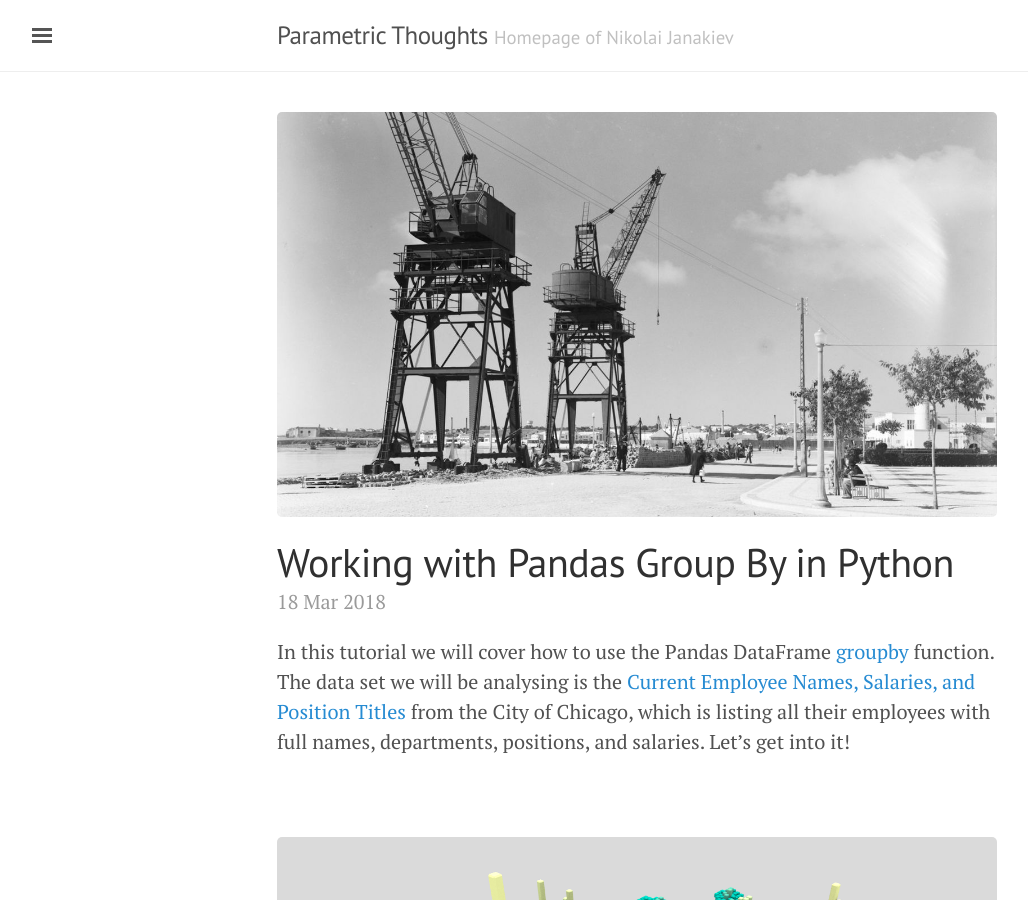
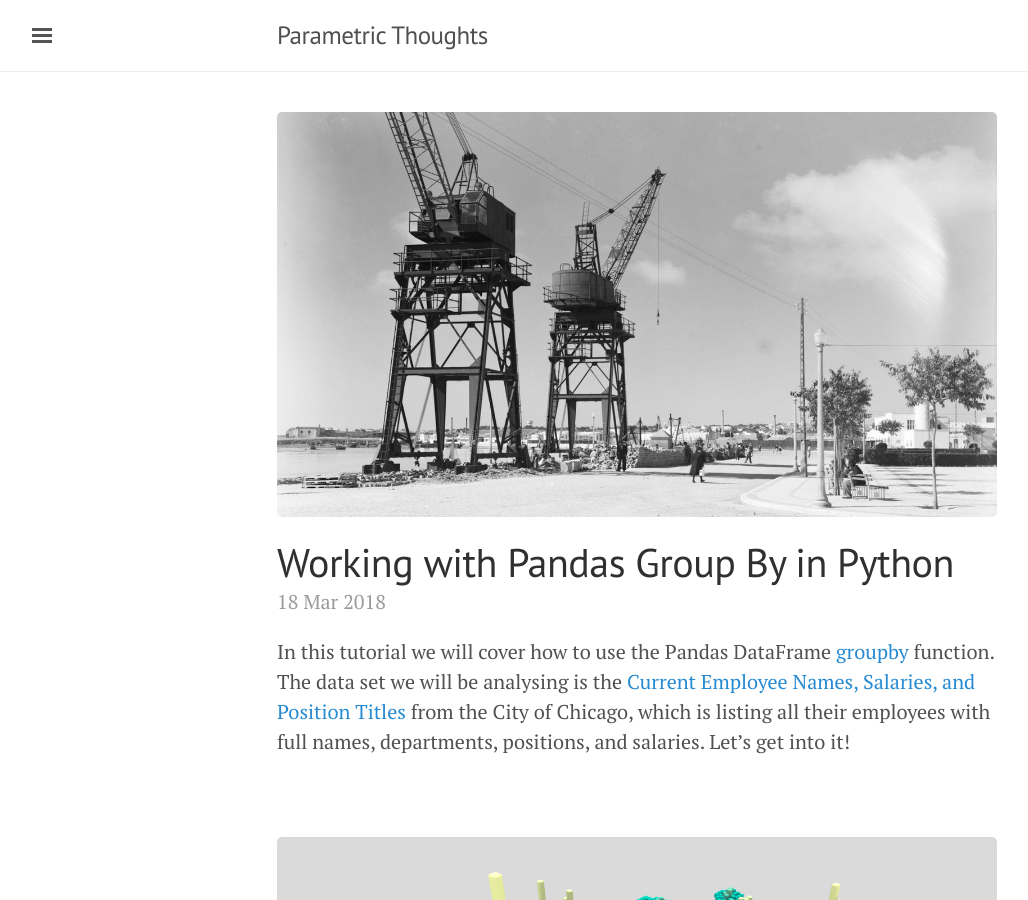
Before and after one commit to njanakiev/njanakiev.github.io, a Jekyll site: the page built from index.html, in a window 1280 px wide and 900 px high. Shown: the whole window, without its empty margins (3-1031 px from the left). Built offline with Jekyll 4.4.1, drawn with Linux system fonts in a browser that asks for light colours.

Commit message:
Update metadata

```diff
--- a/_config.yml
+++ b/_config.yml
@@ -5,7 +5,10 @@
 tagline: Homepage of Nikolai Janakiev
 description: MSc Applied Image and Signal Processing // Geometric Modelling / Signal Processing / Data Analysis / Data Visualization
 url: 'http://janakiev.com'
-author: njanakiev
+
+author:
+  name: Nikolai Janakiev
+  twitter: njanakiev
 
 twitter:
   username: njanakiev
@@ -15,6 +18,7 @@
   links:
     - https://twitter.com/njanakiev
     - https://github.com/njanakiev
+    - https://medium.com/@njanakiev
     - https://www.linkedin.com/in/nikolai-janakiev/
 
 tilurl: 'http://til.janakiev.com'
--- a/_includes/head.html
+++ b/_includes/head.html
@@ -8,7 +8,7 @@
   {% seo title=false %}
   <title>
     {% if page.title == "Home" %}
-      {{ site.title }} - {{ site.tagline }}
+      {{ site.author.name }} - {{ site.title }}
     {% else %}
       {{ page.title }} - {{ site.title }}
     {% endif %}
--- a/_includes/sidebar.html
+++ b/_includes/sidebar.html
@@ -5,6 +5,7 @@
 <!-- Toggleable sidebar -->
 <div class="sidebar" id="sidebar">
   <div class="sidebar-item">
+    <p>{{ site.author.name }}</p>
     <p>{{ site.description }}</p>
   </div>
 
--- a/_layouts/default.html
+++ b/_layouts/default.html
@@ -14,7 +14,6 @@
         <div class="container">
           <h3 class="masthead-title">
             <a href="{{ site.baseurl }}/" title="Home">{{ site.title }}</a>
-            <a href="{{ site.baseurl }}/about/"><small>{{ site.tagline }}</small></a>
           </h3>
         </div>
       </div>
```
Also changed, not shown: Gemfile.lock.
